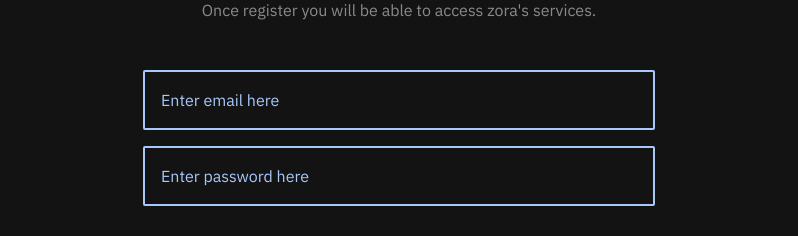
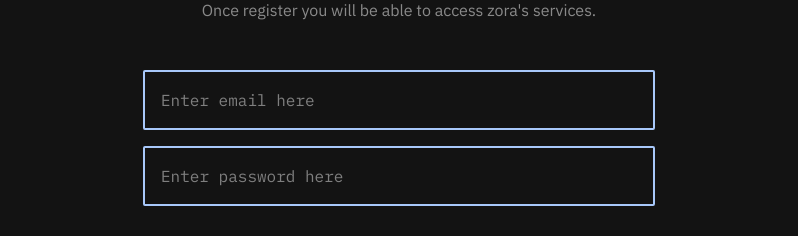
Before and after one commit to varshiljpatel/zora-ai, a Next.js app: page /register in a window 1280 px wide. Shown: the part 320-556 px from the top of the page, without its empty margins (241-1039 px from the left). Built offline with nearby package versions, Linux system fonts and the light colour scheme; no server answers.

Commit message:
Update InputField.tsx

```diff
--- a/src/components/ui/input/InputField.tsx
+++ b/src/components/ui/input/InputField.tsx
@@ -20,7 +20,7 @@ const InputField: React.FC<IInputField> = (props) => {
             onChange={props.onChange}
             {...props.other}
             className={`outline-none border-2 border-neutral dark:border-primaryLight focus:border-primaryDark
-            dark:focus:border-primaryLight w-full placeholder:text-neutral h-[60px] dark:text-light dark:placeholder:text-primaryLight bg-transparent text-dark rounded-sm px-4 ${props.className}`}
+            dark:focus:border-primaryLight w-full font-mono placeholder:text-neutral h-[60px] dark:text-light bg-transparent text-dark rounded-sm px-4 ${props.className}`}
         />
     );
 };
```
